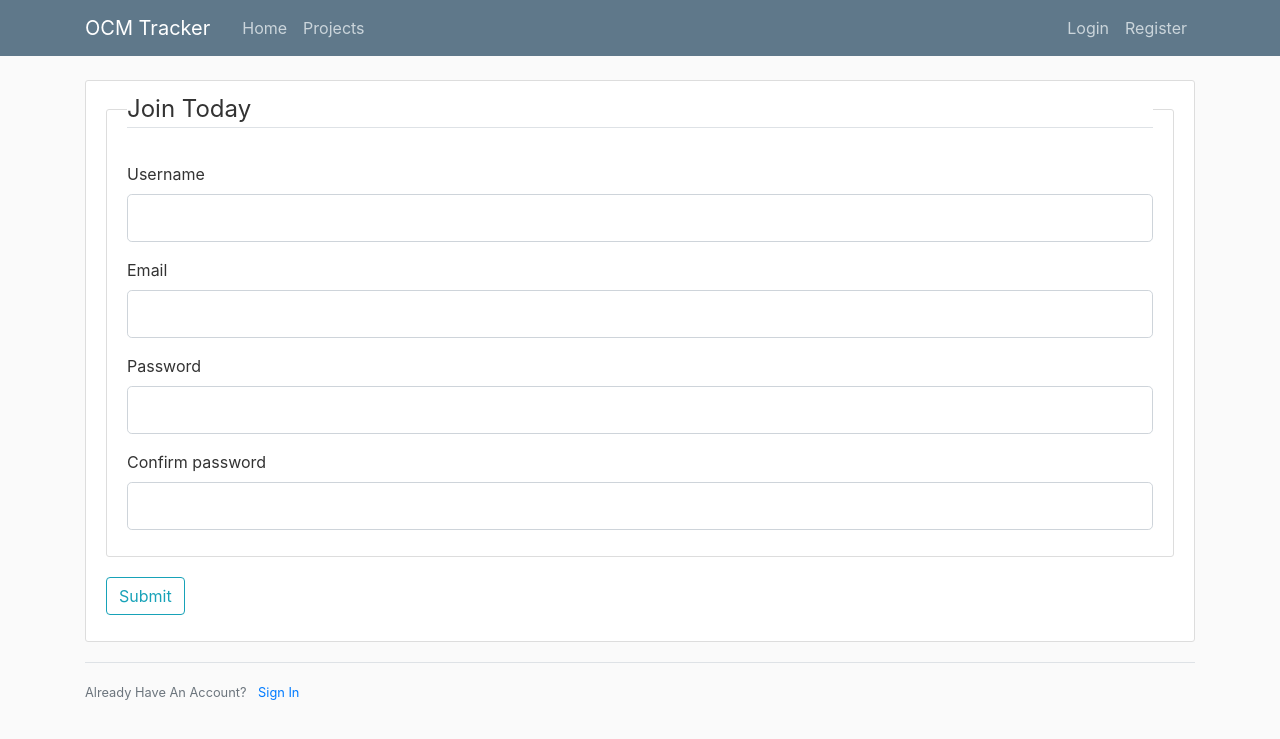
After one commit to ibaf001/conexus, a Flask app: template templates/register.html in a window 1280 px wide. The commit adds this page. Shown: the top 739 px of the page. Run offline with Flask 2, Linux system fonts and the light colour scheme; the template is opened without the code that fills it: most values are stand-ins (such as "Sample title", 1, 10 or a date in 2020); form fields are guessed from the names that the template uses; some libraries are stand-ins or nearby versions.

Commit message:
Add registration form

```diff
--- /dev/null
+++ b/static/main.css
@@ -0,0 +1,80 @@
+body {
+  background: #fafafa;
+  color: #333333;
+  margin-top: 5rem;
+}
+
+h1, h2, h3, h4, h5, h6 {
+  color: #444444;
+}
+
+.bg-steel {
+  background-color: #5f788a;
+}
+
+.site-header .navbar-nav .nav-link {
+  color: #cbd5db;
+}
+
+.site-header .navbar-nav .nav-link:hover {
+  color: #ffffff;
+}
+
+.site-header .navbar-nav .nav-link.active {
+  font-weight: 500;
+}
+
+.content-section {
+  background: #ffffff;
+  padding: 10px 20px;
+  border: 1px solid #dddddd;
+  border-radius: 3px;
+  margin-bottom: 20px;
+}
+
+.article-title {
+  color: #444444;
+}
+
+a.article-title:hover {
+  color: #428bca;
+  text-decoration: none;
+}
+
+.article-content {
+  white-space: pre-line;
+}
+
+.article-img {
+  height: 65px;
+  width: 65px;
+  margin-right: 16px;
+}
+
+.article-metadata {
+  padding-bottom: 1px;
+  margin-bottom: 4px;
+  border-bottom: 1px solid #e3e3e3
+}
+
+.article-metadata a:hover {
+  color: #333;
+  text-decoration: none;
+}
+
+.article-svg {
+  width: 25px;
+  height: 25px;
+  vertical-align: middle;
+}
+
+.account-img {
+  height: 125px;
+  width: 125px;
+  margin-right: 20px;
+  margin-bottom: 16px;
+}
+
+.account-heading {
+  font-size: 2.5rem;
+}
--- a/templates/base.html
+++ b/templates/base.html
@@ -4,36 +4,39 @@
     <meta charset="UTF-8">
     <link rel="stylesheet" href="https://stackpath.bootstrapcdn.com/bootstrap/4.4.1/css/bootstrap.min.css"
           integrity="sha384-Vkoo8x4CGsO3+Hhxv8T/Q5PaXtkKtu6ug5TOeNV6gBiFeWPGFN9MuhOf23Q9Ifjh" crossorigin="anonymous">
+    <link rel="stylesheet" type="text/css" href="{{ url_for('static', filename='main.css') }}">
 
-    <title>{% block title %} {% endblock %}</title>
+    {% if title %}
+    <title>OCM- {{ title }} </title>
+    {% else %}
+    <title>OCM</title>
+    {% endif %}
 </head>
 <body>
-<div class="container">
-    <nav class="navbar navbar-expand-lg navbar-light bg-light">
-        <a class="navbar-brand" href="#">Tracker</a>
-        <button class="navbar-toggler" type="button" data-toggle="collapse" data-target="#navbarSupportedContent"
-                aria-controls="navbarSupportedContent" aria-expanded="false" aria-label="Toggle navigation">
-            <span class="navbar-toggler-icon"></span>
-        </button>
 
-        <div class="collapse navbar-collapse" id="navbarSupportedContent">
-            <ul class="navbar-nav mr-auto">
-                <li class="nav-item active">
-                    <a class="nav-link" href="{{ url_for('welcome') }}">Home <span class="sr-only">(current)</span></a>
-                </li>
-                <li class="nav-item">
-                    <a class="nav-link" href="{{ url_for('projects') }}">Projects</a>
-                </li>
-                <li class="nav-item">
-                    <a class="nav-link disabled" href="#">Disabled</a>
-                </li>
-            </ul>
-            <form class="form-inline my-2 my-lg-0">
-                <input class="form-control mr-sm-2" type="search" placeholder="Search" aria-label="Search">
-                <button class="btn btn-outline-success my-2 my-sm-0" type="submit">Search</button>
-            </form>
+<header class="site-header">
+    <nav class="navbar navbar-expand-md navbar-dark bg-steel fixed-top">
+        <div class="container">
+            <a class="navbar-brand mr-4" href="/">OCM Tracker</a>
+            <button class="navbar-toggler" type="button" data-toggle="collapse" data-target="#navbarToggle"
+                    aria-controls="navbarToggle" aria-expanded="false" aria-label="Toggle navigation">
+                <span class="navbar-toggler-icon"></span>
+            </button>
+            <div class="collapse navbar-collapse" id="navbarToggle">
+                <div class="navbar-nav mr-auto">
+                    <a class="nav-item nav-link" href="/">Home</a>
+                    <a class="nav-item nav-link" href="/projects">Projects</a>
+                </div>
+                <!-- Navbar Right Side -->
+                <div class="navbar-nav">
+                    <a class="nav-item nav-link" href="/login">Login</a>
+                    <a class="nav-item nav-link" href="/register">Register</a>
+                </div>
+            </div>
         </div>
     </nav>
+</header>
+<div class="container">
     {% block content %}
     {% endblock %}
 </div>
--- /dev/null
+++ b/templates/register.html
@@ -0,0 +1,36 @@
+{% extends "base.html" %}
+{% block content %}
+    <div class="content-section">
+        <form method="POST" action="">
+            {{ form.hidden_tag() }}
+            <fieldset class="content-section">
+                <legend class="border-bottom mb-4">Join Today</legend>
+                <div class="form-group">
+                    {{ form.username.label(class="form-control-label") }}
+                    {{ form.username(class="form-control  form-control-lg") }}
+                </div>
+                <div class="form-group">
+                    {{ form.email.label(class="form-control-label") }}
+                    {{ form.email(class="form-control  form-control-lg") }}
+                </div>
+                <div class="form-group">
+                    {{ form.password.label(class="form-control-label") }}
+                    {{ form.password(class="form-control  form-control-lg") }}
+                </div>
+                <div class="form-group">
+                    {{ form.confirm_password.label(class="form-control-label") }}
+                    {{ form.confirm_password(class="form-control  form-control-lg") }}
+                </div>
+            </fieldset>
+            <div class="form-group">
+                    {{ form.submit(class="btn btn-outline-info") }}
+            </div>
+        </form>
+    </div>
+
+    <div class="border-top pt-3">
+        <small class="text-muted">
+            Already Have An Account? <a class="ml-2" href="{{ url_for('login') }}">Sign In</a>
+        </small>
+    </div>
+{% endblock content %}
```
Also changed, not shown: forms.py (added, +18 -0 lines), templates/login.html (added, +10 -0 lines), tracker.py (+18 -7 lines).
